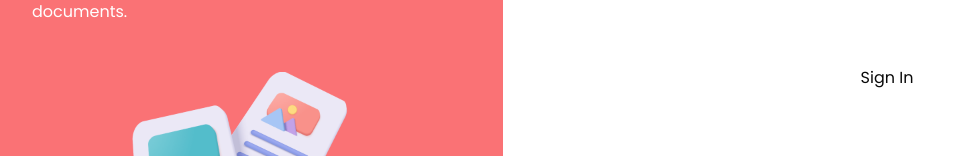
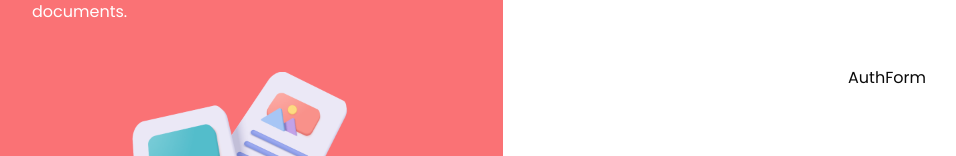
Before and after one commit to cloud9ight/storage_management_application, a Next.js app: page /sign-in in a window 1280 px wide. Shown: the part 322-478 px from the top of the page, without its empty margins (9-965 px from the left). Built offline with nearby package versions, Linux system fonts and the light colour scheme.

Commit message:
add authform component

```diff
--- a/app/(auth)/sign-in/page.tsx
+++ b/app/(auth)/sign-in/page.tsx
@@ -1,7 +1,6 @@
+import AuthForm from "@/components/AuthForm";
 import React from "react";
 
-const signIn = () => {
-  return <div>Sign In</div>;
-};
+const signIn = () => <AuthForm type="sign-in" />;
 
 export default signIn;
--- a/app/(auth)/sign-up/page.tsx
+++ b/app/(auth)/sign-up/page.tsx
@@ -1,7 +1,6 @@
 import React from "react";
+import AuthForm from "@/components/AuthForm";
 
-const signUp = () => {
-  return <div>Sign Up</div>;
-};
+const signUp = () => <AuthForm type="sign-up" />;
 
 export default signUp;
--- /dev/null
+++ b/components/AuthForm.tsx
@@ -0,0 +1,7 @@
+import React from "react";
+
+const AuthForm = () => {
+  return <div>AuthForm</div>;
+};
+
+export default AuthForm;
```
